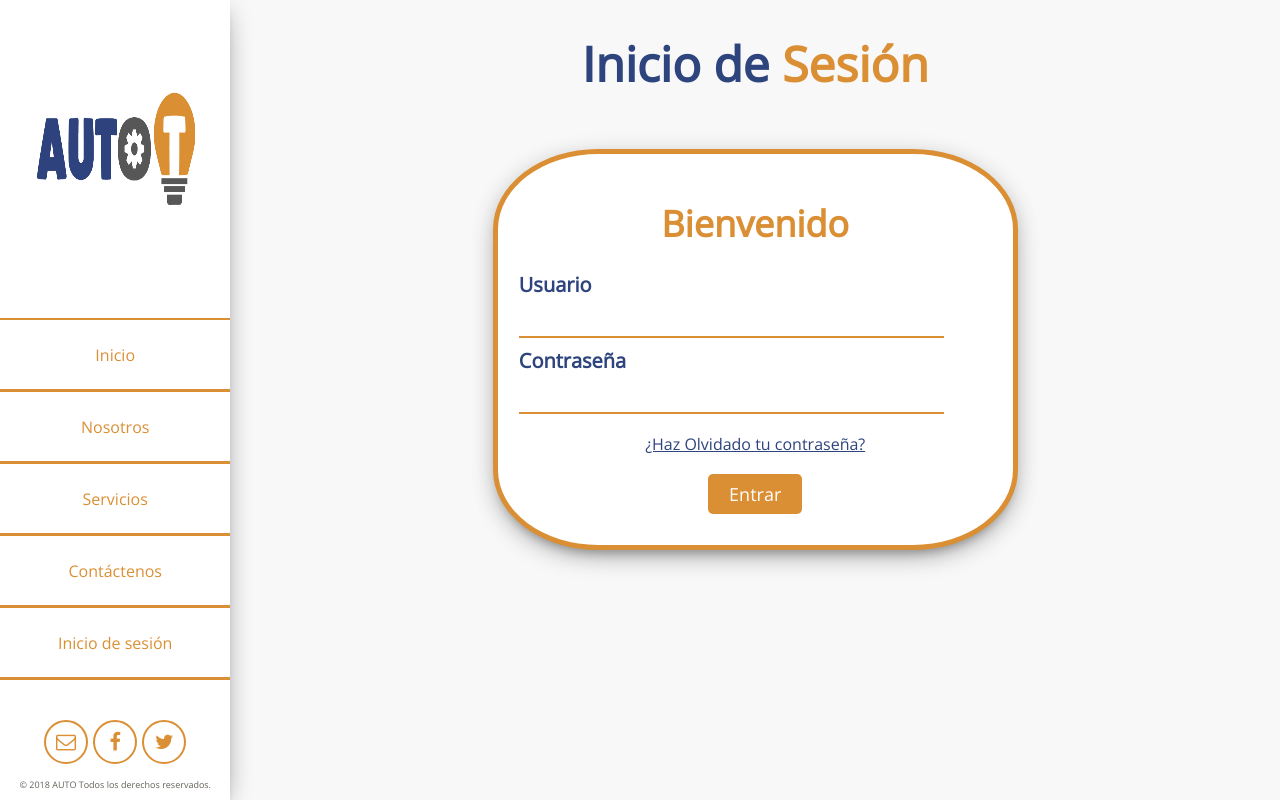
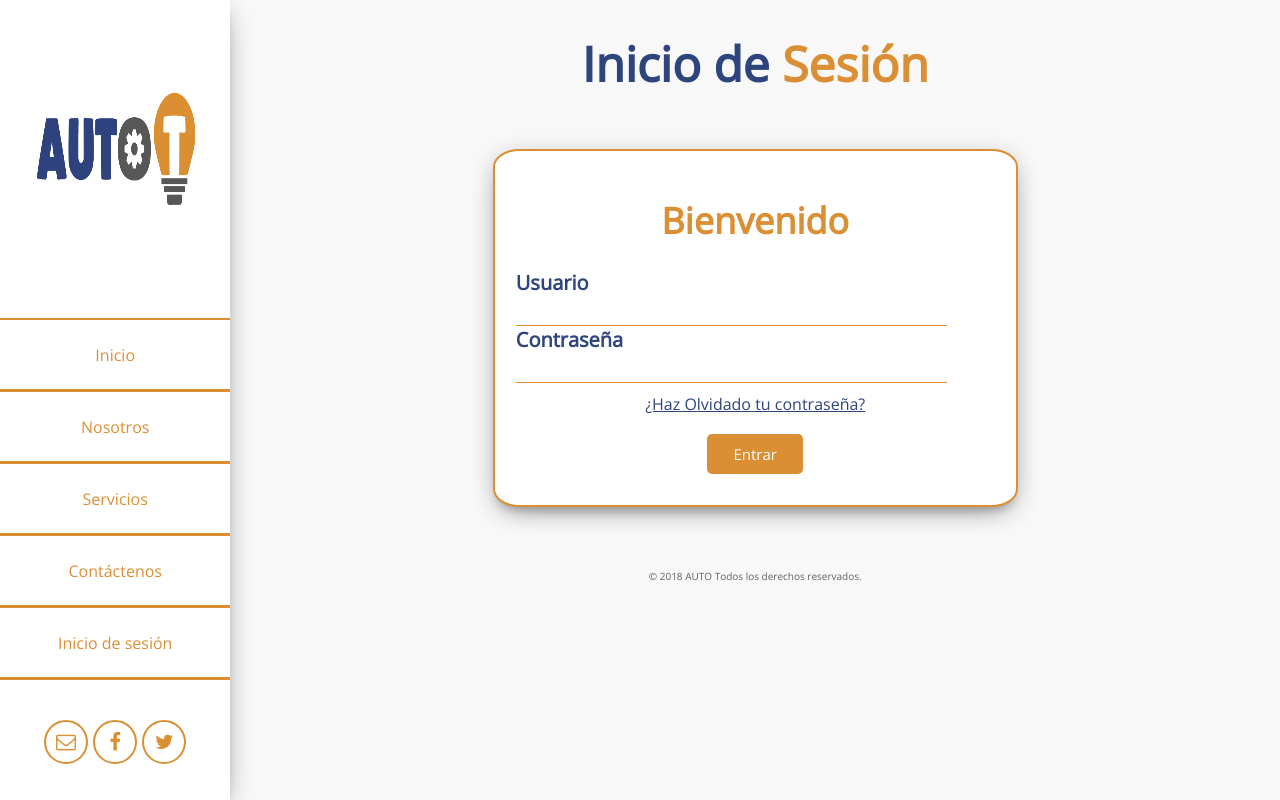
Before and after one commit to Brayangalvan/AUTOT-FRONTEND, a plain HTML site: page html/login.html in a window 1280 px wide. Drawn offline with nearby package versions, Linux system fonts and the light colour scheme.

Commit message:
Reorganización de LOGIN y estilos generales

```diff
--- a/css/generalStyles.css
+++ b/css/generalStyles.css
@@ -95,11 +95,11 @@ footer .redes a i  {
 	border-width: 0px;
 
 }
-footer .copyrigth{
+.copyrigth{
 	color: rgb(102,97,91);
 	justify-content: center;
 	display: flex;
-	font-size: 9px;
+	font-size: 10px;
 	padding: 10px;
 }
 .contenedor{
--- a/css/loginStyle.css
+++ b/css/loginStyle.css
@@ -1,7 +1,7 @@
 .form{
     padding: 2%;
-    border: 5px solid  rgb(219, 143, 52);
-    border-radius: 20%;
+    border: 2px solid  rgb(219, 143, 52);
+    border-radius: 5%;
     width: 50%;
     min-width: 386px;
     margin: 5% auto;
@@ -22,16 +22,17 @@ label {
     display:block;
 }
 input{
+    font-size: 15px;
+}
+.text{
     color: rgb(45, 68, 125);
-    font-size: 18px;
+
     height: 30px;
     width: 90%;
     border: 0px;
-    border-bottom: 2px solid  rgb(219, 143, 52);
-   /* background: rgb(248,248,248);*/
-    margin:2% auto;
+    border-bottom: 1px solid  rgb(219, 143, 52);
 }
-input:focus{
+.text:focus{
     color:rgb(219, 143, 52);
     border-color: rgb(45, 68, 125);
     outline: 0;
@@ -46,11 +47,7 @@ input:focus{
     background: rgb(219, 143, 52);
     color: rgb(255,255,255);
 }
-
-.btn:hover{
-background: rgba(219, 143, 52,0.8);
-color: rgb(255,255,255);
-}
+.btn:hover{background: rgba(219, 143, 52,0.8);}
 .olvidado{
     color:rgb(45, 68, 125);
     text-decoration: underline;
--- a/html/login.html
+++ b/html/login.html
@@ -54,7 +54,7 @@
 						<i class="fa fa-twitter"> </i>
 					</a>
 				</div>
-				<span class="copyrigth">© 2018 AUTO Todos los derechos reservados.</span>
+
 			</footer>
 		</nav>
 	</header>
@@ -67,17 +67,17 @@
 
 			<label for="txtUser">Usuario</label>
 
-			<input type="text" name="txtUser" id="txtUser">
+			<input class="text"type="text" name="txtUser" id="txtUser">
 
 			<label for="textPassword">Contraseña</label>
 
-			<input type="password" name="textPassword" id="textPassword">
+			<input type="password"  class="text" name="textPassword" id="textPassword">
 			<a class="olvidado" href="">¿Haz Olvidado tu contraseña?</a>
 
 			<input class="btn" type="button" value="Entrar">
 
 		</div>
-
+		<span class="copyrigth">© 2018 AUTO Todos los derechos reservados.</span>
 	</div>
 </body>
 
```
Also changed, not shown: html/about.html (+2 -1 lines), html/contactUs.html (+1 -1 lines), html/service.html (+1 -0 lines), index.html (+1 -1 lines).
